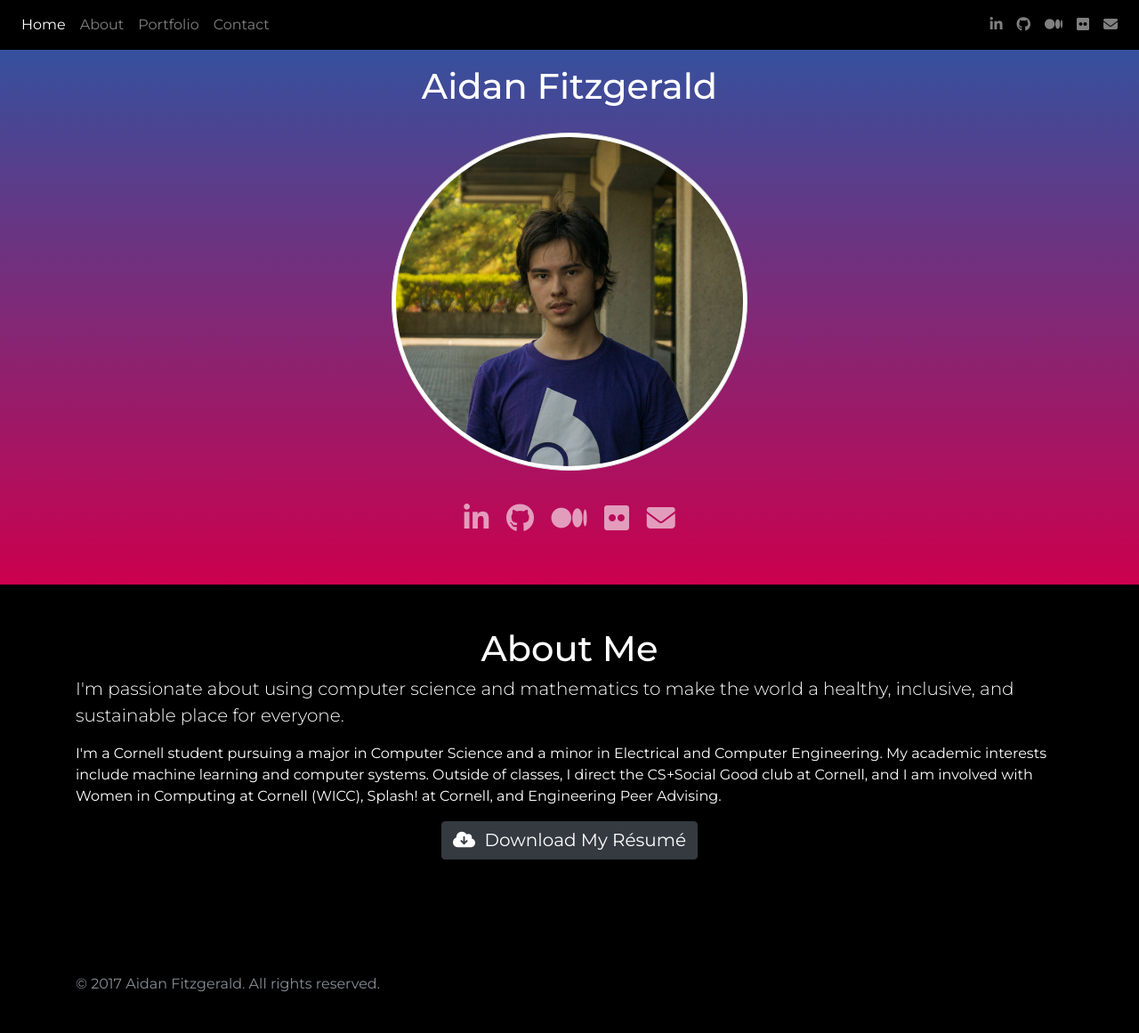
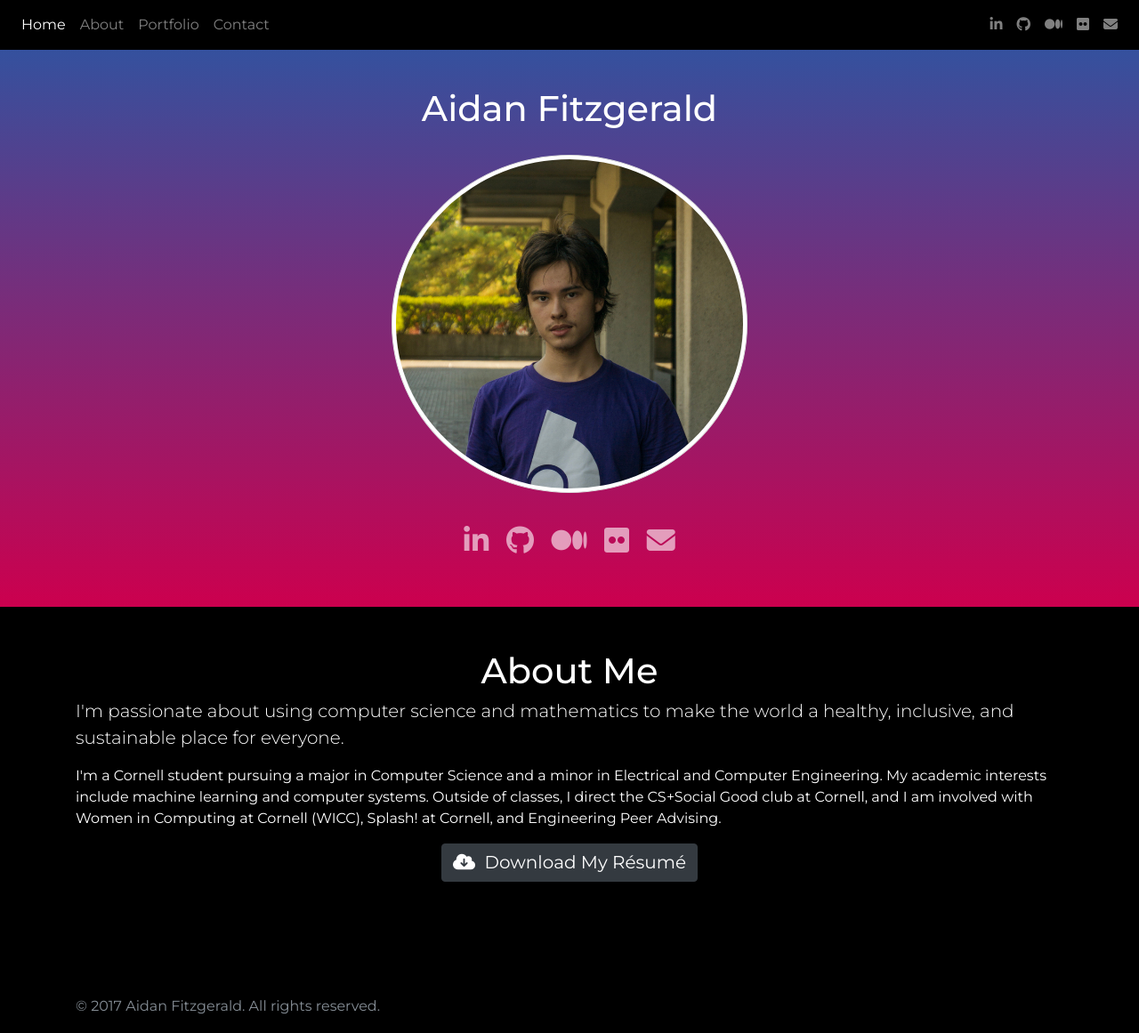
Before and after one commit to aidan-fitz/aidan-fitz.com, a Jekyll site: the page built from index.md, in a window 1280 px wide and 1161 px high. Shown: the whole window at 89% size. Built offline with Jekyll 4.4.1, drawn with Linux system fonts in a browser that asks for light colours; nearby versions of some CDN libraries.

Commit message:
extra top padding

```diff
--- a/css/style.scss
+++ b/css/style.scss
@@ -74,7 +74,7 @@ section {
 }
 
 #top {
-  padding-top: 75px;
+  padding-top: 100px;
 }
 
 .profile-photo {
```
